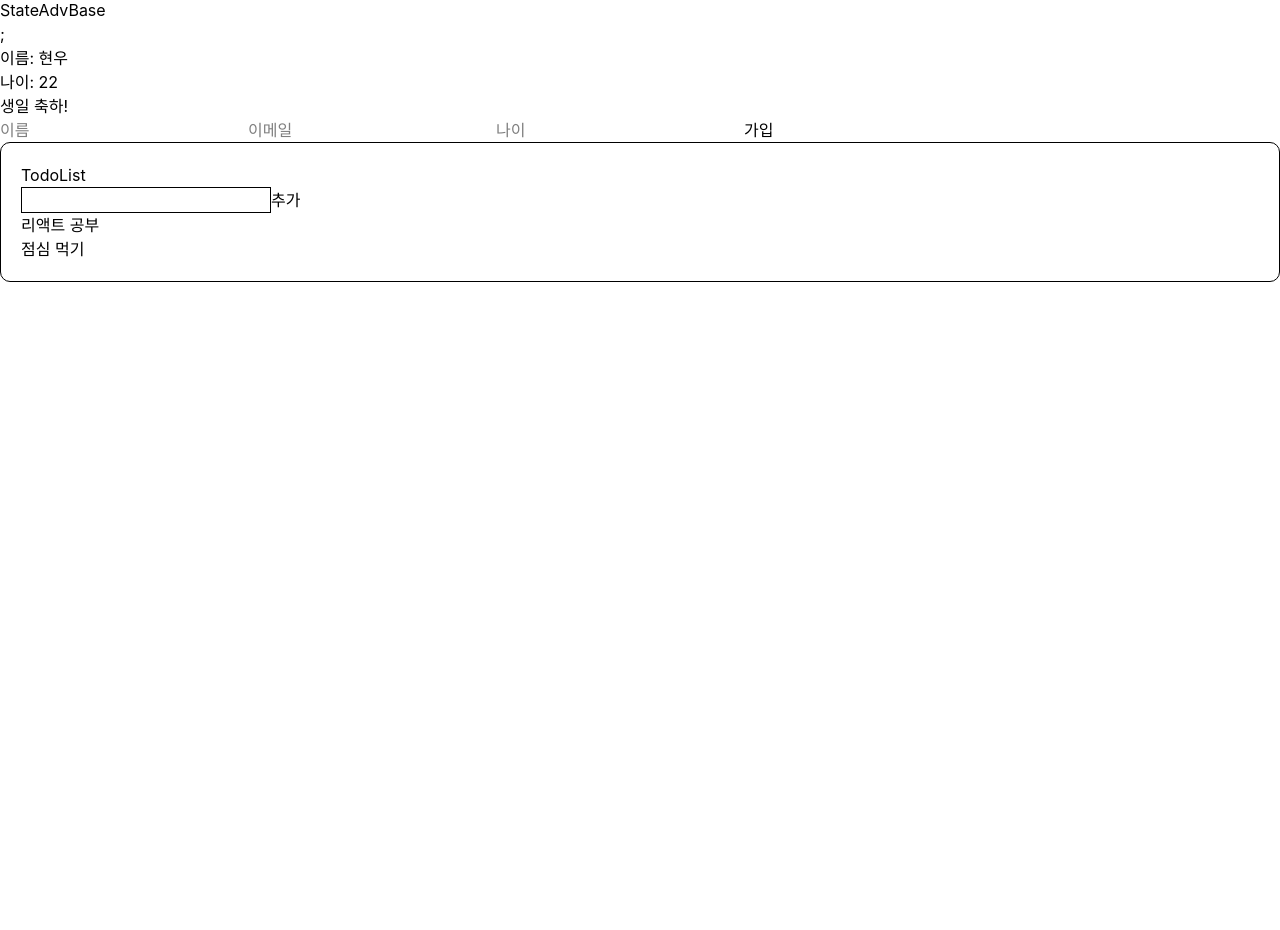
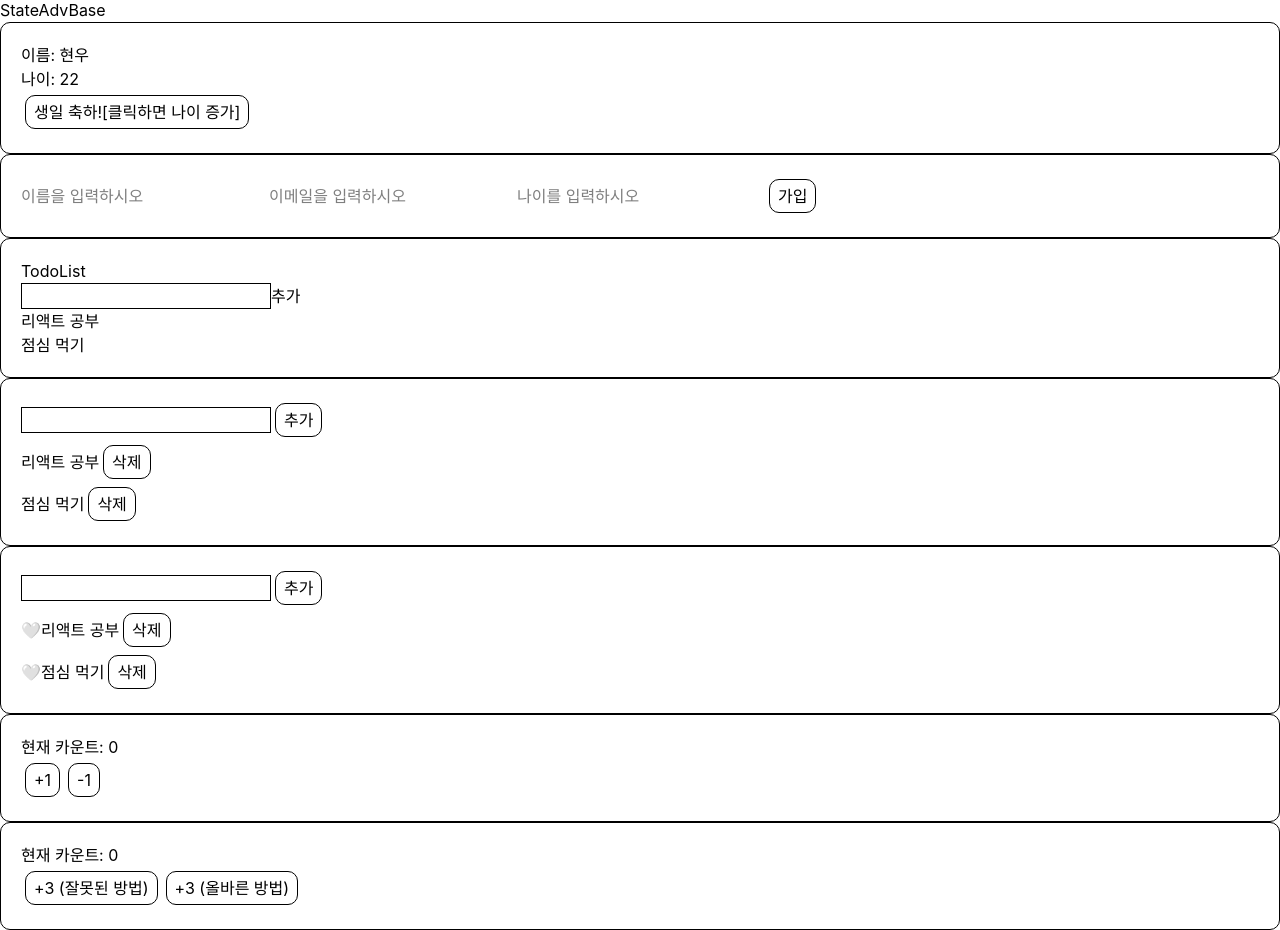
Before and after one commit to kwnam0814/Study_React, a React (Vite) app in the folder sesac-react-app/: page / in a window 1280 px wide. Shown: the part 8211-9141 px from the top of the page. Before the commit the page ends 8493 px from the top, so only its background shows below. Built offline with nearby package versions, Linux system fonts and the light colour scheme.

Commit message:
State 심화 실습

```diff
--- /dev/null
+++ b/sesac-react-app/src/components/state_adv_prac/Container.jsx
@@ -0,0 +1,19 @@
+import { useState } from "react";
+import Display from "./Display";
+import Controls from "./Controls";
+
+const Container = () => {
+  const [count, setCount] = useState(0);
+
+  const increase = () => setCount(count + 1);
+  const decrease = () => setCount(count - 1);
+
+  return (
+    <div className="card">
+      <Display count={count} />
+      <Controls increase={increase} decrease={decrease} />
+    </div>
+  );
+};
+
+export default Container;
--- /dev/null
+++ b/sesac-react-app/src/components/state_adv_prac/Controls.jsx
@@ -0,0 +1,14 @@
+const Controls = ({ increase, decrease }) => {
+  return (
+    <div>
+      <button className="button" onClick={increase}>
+        +1
+      </button>
+      <button className="button" onClick={decrease}>
+        -1
+      </button>
+    </div>
+  );
+};
+
+export default Controls;
--- /dev/null
+++ b/sesac-react-app/src/components/state_adv_prac/Counter.jsx
@@ -0,0 +1,33 @@
+import { useState } from "react";
+
+const Counter = () => {
+  const [count, setCount] = useState(0);
+
+  // ❌ 3씩 증가하지 않는다
+  const increaseWrong = () => {
+    setCount(count + 1); // count = count + 1
+    setCount(count + 1); // count = count + 1
+    setCount(count + 1); // count = count + 1
+  };
+
+  // ✅ 3씩 증가한다
+  const increaseCorrect = () => {
+    setCount((prev) => prev + 1);
+    setCount((prev) => prev + 1);
+    setCount((prev) => prev + 1);
+  };
+
+  return (
+    <div className="card">
+      <p>현재 카운트: {count}</p>
+      <button className="button" onClick={increaseWrong}>
+        +3 (잘못된 방법)
+      </button>
+      <button className="button" onClick={increaseCorrect}>
+        +3 (올바른 방법)
+      </button>
+    </div>
+  );
+};
+
+export default Counter;
--- /dev/null
+++ b/sesac-react-app/src/components/state_adv_prac/Display.jsx
@@ -0,0 +1,5 @@
+const Display = ({ count }) => {
+  return <p>현재 카운트: {count}</p>;
+};
+
+export default Display;
--- a/sesac-react-app/src/components/state_adv_prac/Profile.jsx
+++ b/sesac-react-app/src/components/state_adv_prac/Profile.jsx
@@ -12,10 +12,12 @@ const Profile = () => {
   };
 
   return (
-    <div>
+    <div className="card">
       <p>이름: {user.name}</p>
       <p>나이: {user.age}</p>
-      <button onClick={handleBirthday}>생일 축하!</button>
+      <button className="button" onClick={handleBirthday}>
+        생일 축하![클릭하면 나이 증가]
+      </button>
     </div>
   );
 };
--- a/sesac-react-app/src/components/state_adv_prac/SignupForm.jsx
+++ b/sesac-react-app/src/components/state_adv_prac/SignupForm.jsx
@@ -17,26 +17,28 @@ const SignupForm = () => {
   };
 
   return (
-    <div>
+    <div className="card">
       <input
         name="name"
-        placeholder="이름"
+        placeholder="이름을 입력하시오"
         value={form.name}
         onChange={handleChange}
       />
       <input
         name="email"
-        placeholder="이메일"
+        placeholder="이메일을 입력하시오"
         value={form.email}
         onChange={handleChange}
       />
       <input
         name="age"
-        placeholder="나이"
+        placeholder="나이를 입력하시오"
         value={form.age}
         onChange={handleChange}
       />
-      <button onClick={handleSubmit}>가입</button>
+      <button className="button" onClick={handleSubmit}>
+        가입
+      </button>
     </div>
   );
 };
--- a/sesac-react-app/src/components/state_adv_prac/StateAdvBase.jsx
+++ b/sesac-react-app/src/components/state_adv_prac/StateAdvBase.jsx
@@ -2,13 +2,21 @@ import React from "react";
 import Profile from "./Profile";
 import SignupForm from "./SignupForm";
 import TodoList from "./TodoList";
+import TodoListAdv from "./TodoListAdv";
+import TodoListAdvLike from "./TodoListAdvLike";
+import Container from "./Container";
+import Counter from "./Counter";
 const StateAdvBase = () => {
   return (
     <>
-      <div>StateAdvBase</div>;
+      <div>StateAdvBase</div>
       <Profile />
       <SignupForm />
       <TodoList />
+      <TodoListAdv />
+      <TodoListAdvLike />
+      <Container />
+      <Counter />
     </>
   );
 };
--- /dev/null
+++ b/sesac-react-app/src/components/state_adv_prac/TodoListAdv.jsx
@@ -0,0 +1,68 @@
+import React from "react";
+import { useState } from "react";
+
+const TodoListAdv = () => {
+  const [todos, setTodos] = useState([
+    { id: 1, text: "리액트 공부", done: false },
+    { id: 2, text: "점심 먹기", done: false },
+  ]);
+  const [input, setInput] = useState("");
+
+  const handleAdd = () => {
+    if (input.trim() === "") return;
+    setTodos([...todos, { id: Date.now(), text: input, done: false }]);
+    setInput("");
+  };
+
+  const handleDelete = (id) => {
+    console.log("삭제!");
+    console.log(id);
+    // todos에서 id에 해당하는 값을 없애는 것.
+    const newTodos = todos.filter((todo) => todo.id !== id);
+    setTodos(newTodos);
+  };
+  const handleToggle = (id) => {
+    // id에 해당하는 todo만 done을 바꾸고
+    // 나머지는 유지한다.
+    const newTodos = todos.map((todo) => {
+      if (todo.id === id) {
+        return {
+          ...todo,
+          done: !todo.done,
+        };
+      }
+      return todo;
+    });
+    setTodos(newTodos);
+  };
+
+  return (
+    <div className="card">
+      <input
+        type="text"
+        value={input}
+        onChange={(e) => setInput(e.target.value)}
+        className="input"
+      />
+      <button className="button" onClick={handleAdd}>
+        추가
+      </button>{" "}
+      <ul>
+        {todos.map((todo) => {
+          return (
+            <li key={todo.id} onClick={() => handleToggle(todo.id)}>
+              <span className={todo.done ? "line-through" : ""}>
+                {todo.text}
+              </span>
+              <button onClick={() => handleDelete(todo.id)} className="button">
+                삭제
+              </button>
+            </li>
+          );
+        })}
+      </ul>
+    </div>
+  );
+};
+
+export default TodoListAdv;
--- /dev/null
+++ b/sesac-react-app/src/components/state_adv_prac/TodoListAdvLike.jsx
@@ -0,0 +1,65 @@
+import React from "react";
+import { useState } from "react";
+
+const TodoListAdv = () => {
+  const [todos, setTodos] = useState([
+    { id: 1, text: "리액트 공부", liked: false },
+    { id: 2, text: "점심 먹기", liked: false },
+  ]);
+  const [input, setInput] = useState("");
+
+  const handleAdd = () => {
+    if (input.trim() === "") return;
+    setTodos([...todos, { id: Date.now(), text: input, liked: false }]);
+    setInput("");
+  };
+
+  const handleDelete = (id) => {
+    console.log("삭제!");
+    console.log(id);
+    // todos에서 id에 해당하는 값을 없애는 것.
+    const newTodos = todos.filter((todo) => todo.id !== id);
+    setTodos(newTodos);
+  };
+
+  const handleToggleLike = (id) => {
+    const updatedTodos = todos.map((todo) =>
+      todo.id === id ? { ...todo, liked: !todo.liked } : todo,
+    );
+    setTodos(updatedTodos);
+  };
+
+  return (
+    <div className="card">
+      <input
+        type="text"
+        value={input}
+        onChange={(e) => setInput(e.target.value)}
+        className="input"
+      />
+      <button className="button" onClick={handleAdd}>
+        추가
+      </button>{" "}
+      <ul>
+        {todos.map((todo) => (
+          <li key={todo.id}>
+            {/* 하트 클릭 시 토글 실행 */}
+            <span onClick={() => handleToggleLike(todo.id)}>
+              {todo.liked ? "❤️" : "🤍"}
+            </span>
+
+            <span style={{ textDecoration: todo.liked ? "none" : "none" }}>
+              {todo.text}
+            </span>
+
+            <button onClick={() => handleDelete(todo.id)} className="button">
+              삭제
+            </button>
+          </li>
+        ))}
+      </ul>
+    </div>
+  );
+};
+
+export default TodoListAdv;
```
